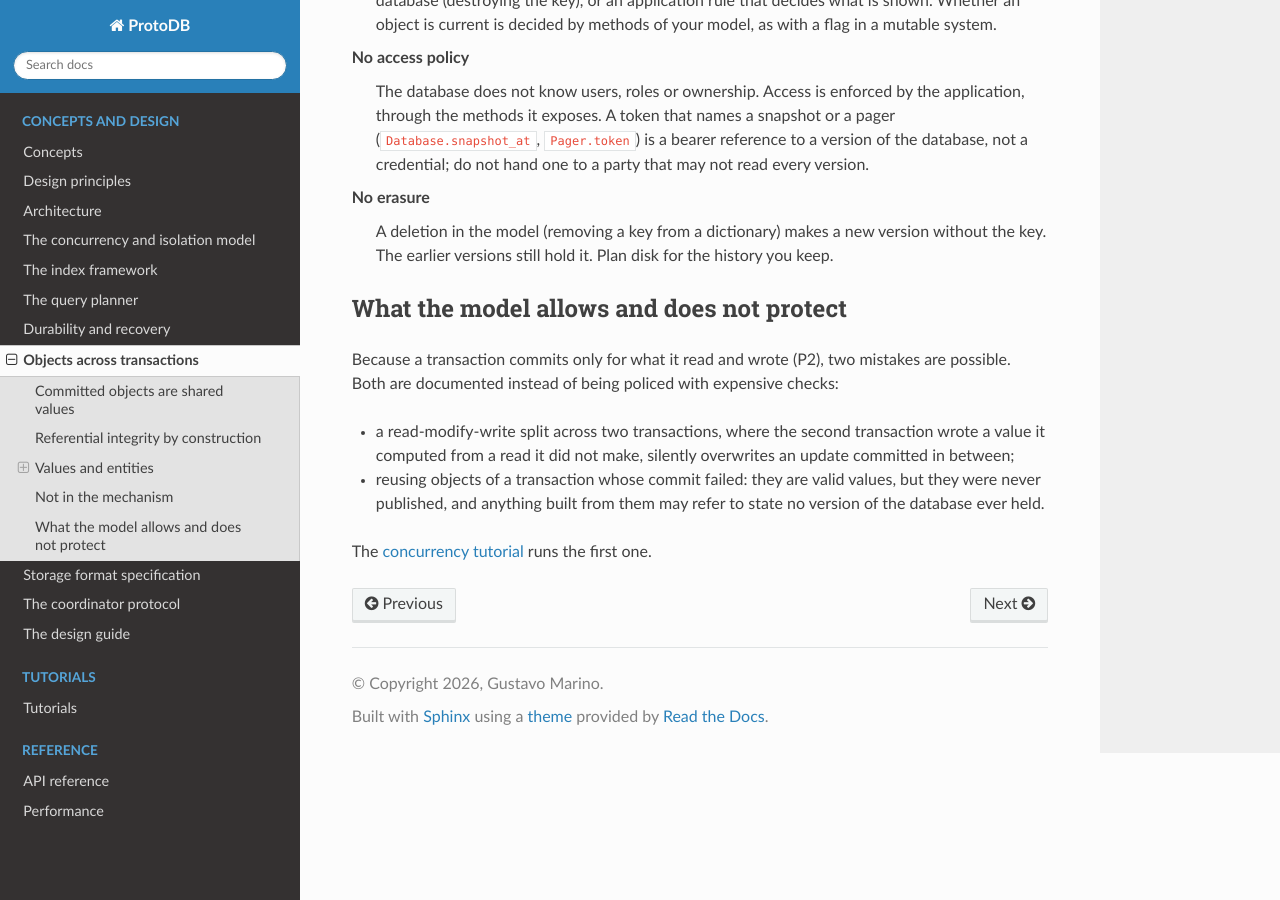
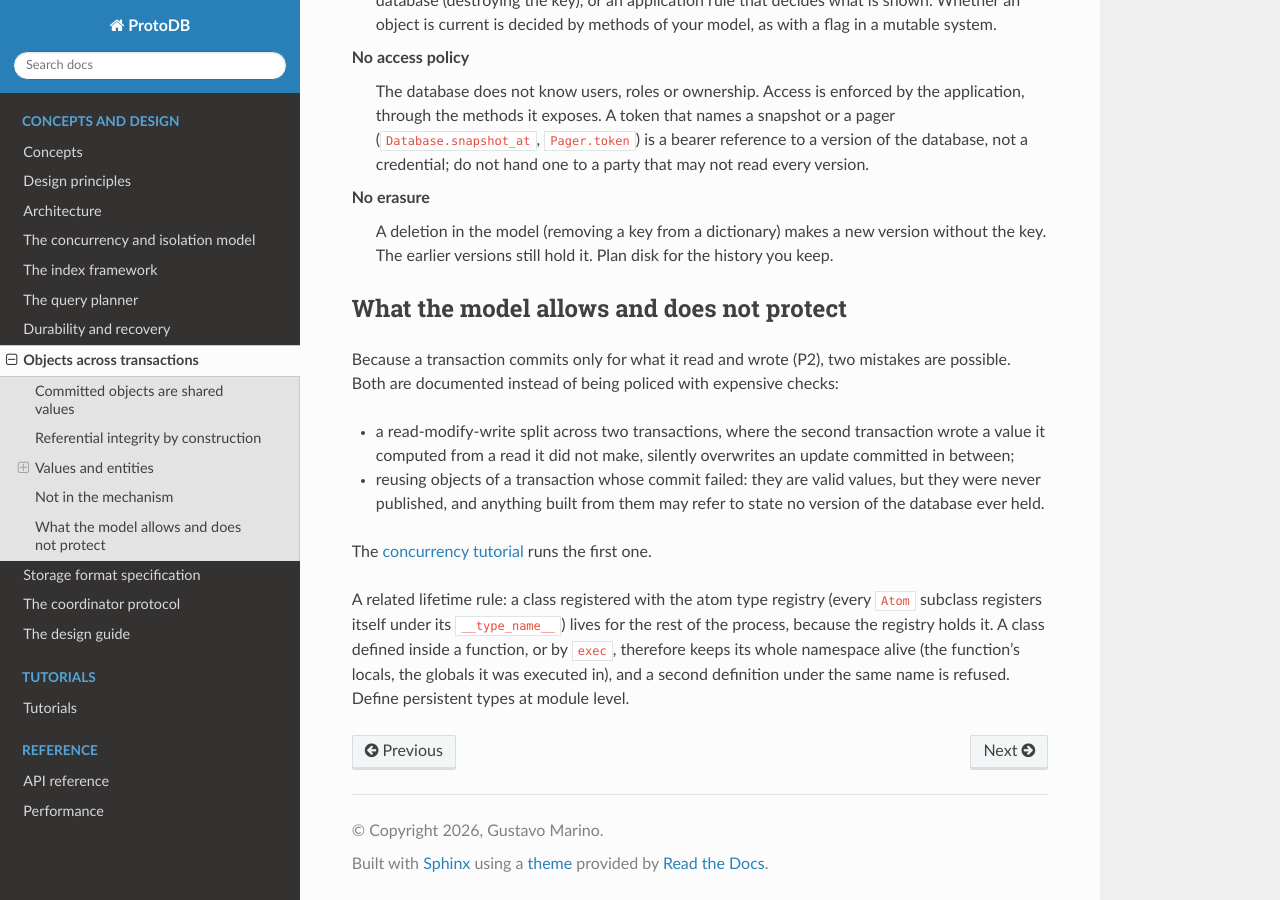
Before and after one commit to gamarino/ProtoDB, a Sphinx documentation site: the page built from docs/source/objects-across-transactions.rst, in a window 1280 px wide and 900 px high, scrolled down 2139 px. Built offline with Sphinx 7.4.7 and the Read the Docs theme 3.1.0, drawn with Linux system fonts in a browser that asks for light colours.

Commit message:
Docs: registered classes live for the process
Co-Authored-By: Claude Opus 5.5 <noreply@anthropic.com>

```diff
--- a/docs/source/objects-across-transactions.rst
+++ b/docs/source/objects-across-transactions.rst
@@ -107,3 +107,9 @@ documented instead of being policed with expensive checks:
   and anything built from them may refer to state no version of the database ever held.
 
 The :doc:`concurrency tutorial <tutorials/concurrency>` runs the first one.
+
+A related lifetime rule: a class registered with the atom type registry (every ``Atom`` subclass registers itself
+under its ``__type_name__``) lives for the rest of the process, because the registry holds it. A class defined
+inside a function, or by ``exec``, therefore keeps its whole namespace alive (the function's locals, the globals
+it was executed in), and a second definition under the same name is refused. Define persistent types at module
+level.
```
